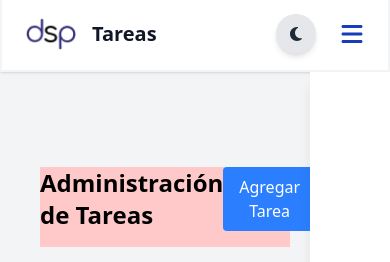
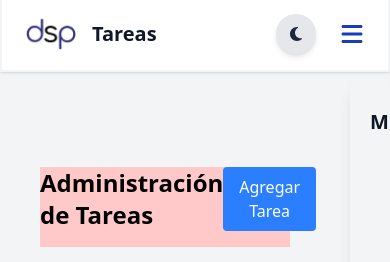
Before and after one commit to dspwebstudiomx/dashboard, a React (Vite) app: page /tareas in a window 390 px wide. Shown: the top 262 px of the page. Built offline with nearby package versions, Linux system fonts and the light colour scheme; no server answers.

Commit message:
feat: agregar nuevas dependencias, mejorar el componente Calendar y ajustar estilos en Sidebar y ClientsTable

```diff
--- a/package.json
+++ b/package.json
@@ -16,12 +16,14 @@
     "body-parser": "^2.2.0",
     "chart.js": "^4.4.9",
     "cors": "^2.8.5",
+    "date-fns": "^4.1.0",
     "express": "^5.1.0",
     "multer": "^1.4.5-lts.2",
     "postcss": "^8.5.3",
     "react": "^19.0.0",
     "react-chartjs-2": "^5.3.0",
     "react-dom": "^19.0.0",
+    "react-helmet": "^6.1.0",
     "react-icons": "^5.5.0",
     "react-router-dom": "^7.5.2",
     "tailwindcss": "^4.1.4"
--- a/src/components/Calendar.jsx
+++ b/src/components/Calendar.jsx
@@ -1,9 +1,56 @@
-import React from "react";
+import React, { useState } from "react";
+import {
+  format,
+  startOfMonth,
+  endOfMonth,
+  eachDayOfInterval,
+  addMonths,
+  subMonths,
+} from "date-fns";
 
 const Calendar = () => {
+  const [currentDate, setCurrentDate] = useState(new Date());
+  const [view, setView] = useState("month"); // "day", "month", "year"
+
+  const handlePrev = () => {
+    setCurrentDate((prev) => (view === "month" ? subMonths(prev, 1) : prev));
+  };
+
+  const handleNext = () => {
+    setCurrentDate((prev) => (view === "month" ? addMonths(prev, 1) : prev));
+  };
+
+  const renderMonthView = () => {
+    const start = startOfMonth(currentDate);
+    const end = endOfMonth(currentDate);
+    const days = eachDayOfInterval({ start, end });
+
+    return (
+      <div className="grid grid-cols-7 gap-2">
+        {days.map((day) => (
+          <div key={day} className="text-center p-2 bg-gray-200 rounded-lg">
+            {format(day, "d")} {/* Formato corregido */}
+          </div>
+        ))}
+      </div>
+    );
+  };
+
   return (
-    <div className="flex justify-center items-center h-64 bg-gray-100 rounded-lg">
-      <p className="text-gray-500">Calendario interactivo próximamente...</p>
+    <div className="flex flex-col justify-center items-center h-64 bg-gray-100 rounded-lg">
+      <div className="flex justify-between w-full px-4">
+        <button onClick={handlePrev} className="p-2 bg-gray-300 rounded-lg">
+          Anterior
+        </button>
+        <h2 className="text-lg font-semibold">
+          {format(currentDate, "MMMM yyyy")} {/* Formato corregido */}
+        </h2>
+        <button onClick={handleNext} className="p-2 bg-gray-300 rounded-lg">
+          Siguiente
+        </button>
+      </div>
+      {view === "month" && renderMonthView()}
+      {/* Agregar vistas de "día" y "año" aquí en el futuro */}
     </div>
   );
 };
--- a/src/components/Menus/Sidebar.jsx
+++ b/src/components/Menus/Sidebar.jsx
@@ -21,17 +21,17 @@ const Sidebar = ({ columns, isOpen }) => {
   const SidebarStyles = {
     sidebarAside: {
       columns: columns,
-      general: `text-blue-20 p-4 py-8 z-30 bg-white dark:bg-gray-900`,
-      mobile: `fixed top-18 right-0 w-full h-full dark:bg-gray-900 z-50 border-0 rounded-0`,
+      general: `text-blue-20 p-4 py-8 z-30 flex flex-col items-start justify-between gap-8 dark:bg-gray-800 dark:text-gray-100 rounded-4xl shadow-lg border-4 border-gray-100 dark:border-blue-900`,
+      mobile: `fixed top-18 right-0 w-full h-full z-40 border-0 rounded-0`,
       visible: `translate-x-0`, // Clase para mostrar el Sidebar
       hidden: `translate-x-full`, // Clase para ocultar el Sidebar
-      tablet: `md:rounded-4xl md:border-4 md:border-gray-100 shadow-lg md:w-[15vw] md:top-38 right-0`,
-      desktop: `xl:w-[16vw] xl:h-[60vh] right-20`,
+      tablet: `md:rounded-4xl md:border-4 md:border-gray-100 dark:border-blue-900 shadow-lg md:w-[15vw] md:top-38 right-0`,
+      desktop: `xl:w-[16vw] xl:h-[60vh] right-10 xl:top-40`,
     },
-    sidebarHeader: `sidebar-header`,
-    sidebarMenu: `flex flex-col items-start gap-12 md:gap-8 ml-18 md:ml-4 mt-16 md:mt-8 p-4 font-semibold text-xl md:text-lg`,
-    sidebarMenuItem: `flex flex-row gap-4 items-center`,
-    sidebarMenuItemIcon: `text-blue-900 text-2xl`,
+    sidebarHeader: `mx-auto`,
+    sidebarMenu: `flex flex-col items-start justify-center gap-12 md:gap-8 ml-18 md:ml-4  p-4 font-semibold text-xl md:text-lg`,
+    sidebarMenuItem: `flex flex-row gap-4 items-center hover:bg-blue-200 dark:hover:bg-blue-900 rounded-lg p-2 transition-colors duration-300 ease-in-out`,
+    sidebarMenuItemIcon: `text-blue-900 dark:text-blue-500 text-2xl`,
   };
 
   // Definición de las rutas y sus íconos
@@ -61,7 +61,7 @@ const Sidebar = ({ columns, isOpen }) => {
         SidebarStyles.sidebarAside.desktop
       } ${SidebarStyles.sidebarAside.mobile}`}>
       <div id="sidebar-header" className={SidebarStyles.sidebarHeader}>
-        <h2 className="text-center uppercase font-semibold tracking-wide text-xl mt-20">
+        <h2 className="text-center uppercase font-semibold tracking-wide text-xl text-gray-900 dark:text-gray-100">
           Menú
         </h2>
       </div>
--- a/src/components/TaskList.jsx
+++ b/src/components/TaskList.jsx
@@ -15,7 +15,7 @@ const TaskList = () => {
             {task.name}
           </span>
           <span
-            className={`mt-2 sm:mt-0 py-1 px-3 text-center text-xs sm:text-sm rounded-full text-white ${
+            className={`mt-2 sm:mt-0 py-1 w-[120px] text-center text-xs sm:text-sm rounded-full text-white ${
               task.priority === "Alta"
                 ? "bg-red-500"
                 : task.priority === "Media"
--- a/src/pages/ClientsPage/ClientsModal.jsx
+++ b/src/pages/ClientsPage/ClientsModal.jsx
@@ -2,25 +2,16 @@ import React, { useState, useEffect } from "react";
 import axios from "axios";
 import PropTypes from "prop-types";
 import Modal from "@components/Modal";
+import { FaFileAlt, FaLinkedinIn, FaPhone, FaUserAlt } from "react-icons/fa";
 import {
+  FaAddressCard,
+  FaBuilding,
+  FaEnvelope,
+  FaGlobe,
+  FaInstagram,
   FaUser,
-  FaEnvelope,
-  FaPhone,
-  FaBuilding,
-  FaAddressCard,
-  FaGlobe,
-  FaFacebook,
-  FaInstagram,
-  FaLinkedin,
-  FaRegSave,
-  FaUserAlt,
-  FaUserAltSlash,
-} from "react-icons/fa";
-import { FaLinkedinIn, FaPlus, FaRegImage, FaXTwitter } from "react-icons/fa6";
-import { IoMdPersonAdd } from "react-icons/io";
-import { BsFillPersonLinesFill } from "react-icons/bs";
-import { MdOutlineCancel } from "react-icons/md";
-import { RiDeleteBin6Line } from "react-icons/ri";
+  FaXTwitter,
+} from "react-icons/fa6";
 
 const ClientsModal = ({
   isOpen,
@@ -127,7 +118,7 @@ const ClientsModal = ({
             />
           </div>
           <div className="form-group flex items-center gap-4">
-            <FaUserAltSlash className="text-blue-900 text-2xl dark:text-gray-300" />
+            <FaUserAlt className="text-blue-900 text-2xl dark:text-gray-300" />
             <input
               type="text"
               name="lastName"
--- a/src/pages/DashboardPage/ClientsTable.jsx
+++ b/src/pages/DashboardPage/ClientsTable.jsx
@@ -38,16 +38,16 @@ const ClientsTable = () => {
         <table className="min-w-full border border-gray-300 bg-white shadow-md rounded-lg">
           <thead className="bg-blue-800 text-white border-blue-800">
             <tr>
-              <th className="px-4 py-2 text-left text-base font-medium border-b">
+              <th className="px-4 py-2 text-left text-sm font-medium border-b">
                 Nombre Completo
               </th>
-              <th className="px-4 py-2 text-left text-base font-medium border-b">
+              <th className="px-4 py-2 text-left text-sm font-medium border-b">
                 Proyecto
               </th>
-              <th className="px-4 py-2 text-left text-base font-medium border-b">
+              <th className="px-4 py-2 text-left text-sm font-medium border-b">
                 Correo Electrónico
               </th>
-              <th className="px-4 py-2 text-left text-base font-medium border-b">
+              <th className="px-4 py-2 text-left text-sm font-medium border-b">
                 Número Telefónico
               </th>
             </tr>
@@ -57,7 +57,7 @@ const ClientsTable = () => {
               <tr
                 key={client.id}
                 className={index % 2 === 0 ? "bg-gray-50" : "bg-white"}>
-                <td className="px-4 py-2 text-sm text-gray-700 border-b">
+                <td className="px-4 py-4 text-sm text-gray-700 border-b">
                   {client.fullName} {client.lastName} {client.lastName2}
                 </td>
                 <td className="px-4 py-2 text-sm text-gray-700 border-b">
--- a/src/pages/DashboardPage/DashboardPage.jsx
+++ b/src/pages/DashboardPage/DashboardPage.jsx
@@ -42,12 +42,12 @@ const DashboardPage = () => {
     {
       title: "Lista de Tareas",
       component: <TaskList />,
-      colSpan: "md:col-span-5 col-span-8",
+      colSpan: "md:col-span-4 col-span-8",
     },
     {
       title: "Clientes",
       component: <ClientsTable />,
-      colSpan: "md:col-span-7 col-span-8",
+      colSpan: "md:col-span-8 col-span-8",
     },
     {
       title: "Notificaciones",
--- a/src/templates/DashboardTemplate.jsx
+++ b/src/templates/DashboardTemplate.jsx
@@ -24,19 +24,18 @@ const DashboardTemplate = ({ children }) => {
     <div className="w-full flex flex-col dark:bg-gray-900">
       {/* Encabezado con botón para alternar el Sidebar */}
       <Header toggleSidebar={toggleSidebar} />
-      <Sidebar isOpen={isSidebarOpen} />
-
-      {/* Fondo oscuro para el Sidebar en pantallas pequeñas */}
+      <div
+        className={`fixed top-0 right-0 h-full bg-gray-800 transform ${
+          isSidebarOpen ? "-translate-x-0" : "translate-x-full"
+        } transition-transform ease-in-out duration-300`}>
+        <Sidebar isOpen={isSidebarOpen} />
+      </div>
 
       {/* Contenido principal */}
       <main className="grid grid-cols-12 p-4 mt-[15vh] md:mt-18 xl:mb-24 items-center justify-center 2xl:p-24">
         {/* Sidebar para pantallas grandes */}
         <Section columns="col-span-10">{children}</Section>
-        <Section columns="col-span-2">
-          <div className="hidden md:block">
-            <Sidebar isOpen={isSidebarOpen} />
-          </div>
-        </Section>
+        <Section columns="col-span-2"></Section>
       </main>
     </div>
   );
```
Also changed, not shown: 1 other file (tests, documents, lock files or other folders).
